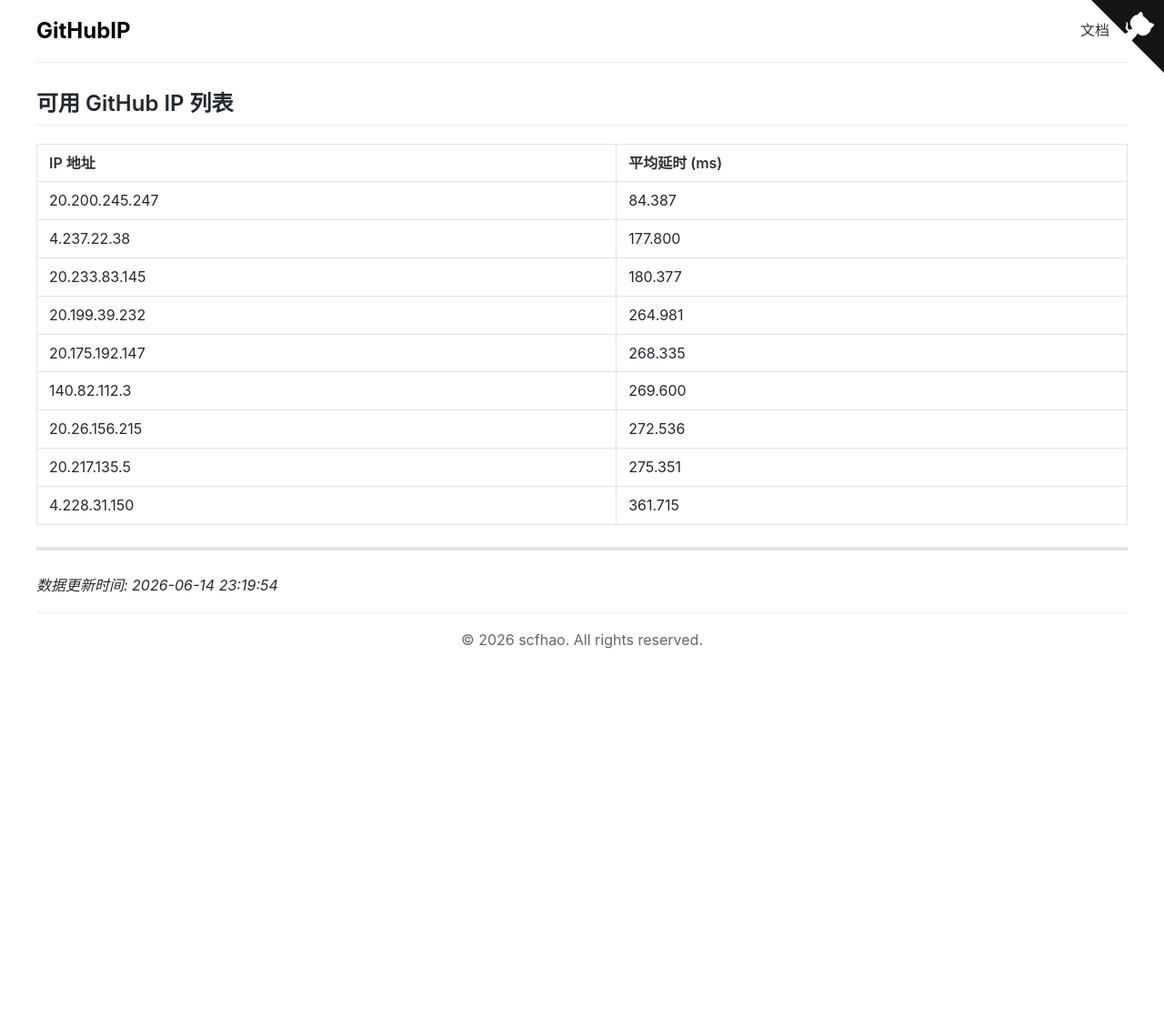
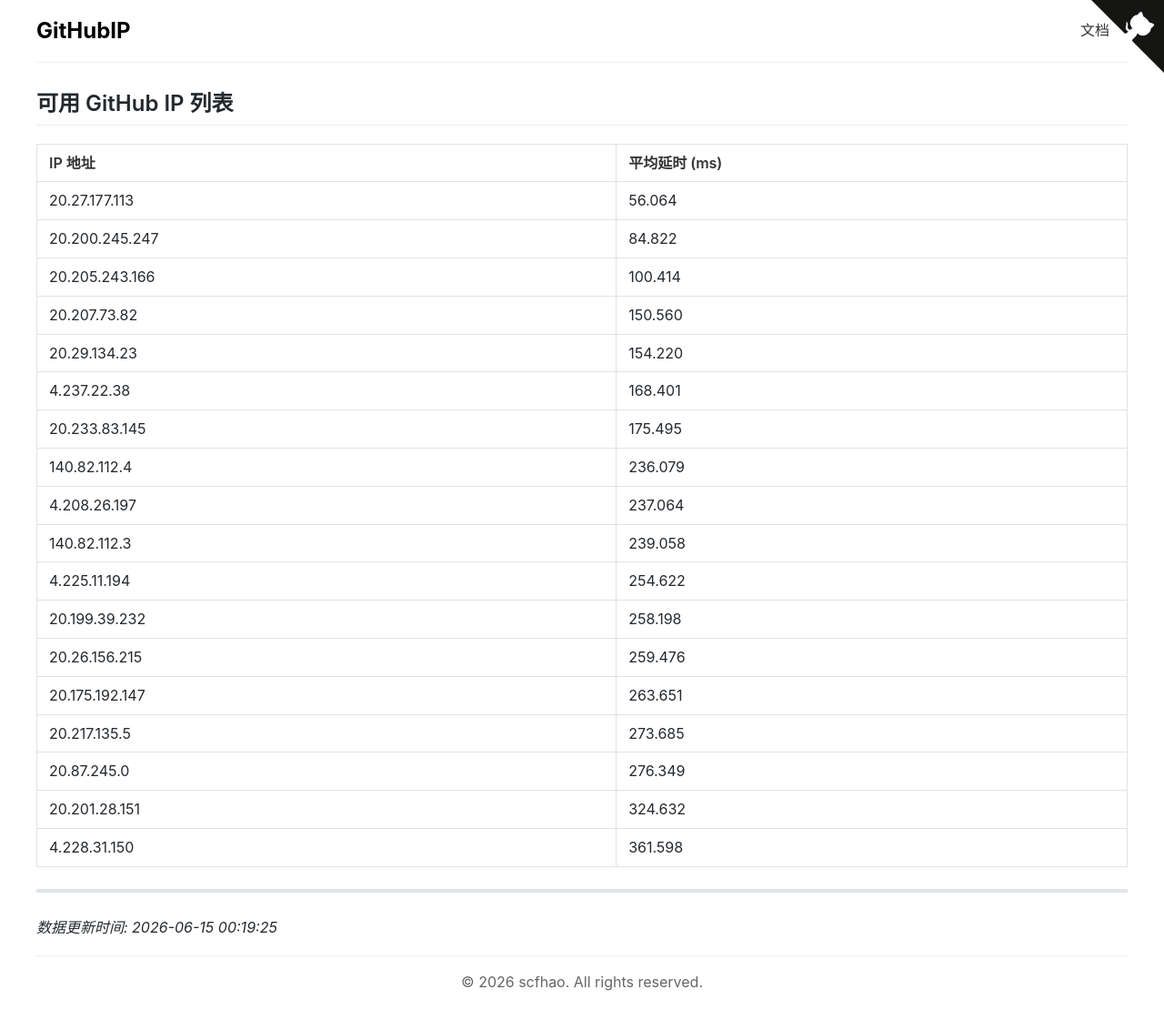
Before and after one commit to scfhao/GitHubIP, a Jekyll site: the page built from index.md, in a window 1280 px wide. Shown: the whole page at 91% size. Built offline with Jekyll 4.4.1, drawn with Linux system fonts in a browser that asks for light colours; before the commit the page ends 900 px from its top, so only the background shows below that.

Commit message:
自动脚本执行 - 2026-06-15 00:19:25

```diff
--- a/index.md
+++ b/index.md
@@ -1,23 +1,32 @@
 ---
 layout: home
 title: GitHub IP 列表
-date: 2026-06-14 23:19:54
+date: 2026-06-15 00:19:25
 ---
 
 ## 可用 GitHub IP 列表
 
 | IP 地址 | 平均延时 (ms) |
 |---------|--------------|
-| 20.200.245.247 | 84.387 |
-| 4.237.22.38 | 177.800 |
-| 20.233.83.145 | 180.377 |
-| 20.199.39.232 | 264.981 |
-| 20.175.192.147 | 268.335 |
-| 140.82.112.3 | 269.600 |
-| 20.26.156.215 | 272.536 |
-| 20.217.135.5 | 275.351 |
-| 4.228.31.150 | 361.715 |
+| 20.27.177.113 | 56.064 |
+| 20.200.245.247 | 84.822 |
+| 20.205.243.166 | 100.414 |
+| 20.207.73.82 | 150.560 |
+| 20.29.134.23 | 154.220 |
+| 4.237.22.38 | 168.401 |
+| 20.233.83.145 | 175.495 |
+| 140.82.112.4 | 236.079 |
+| 4.208.26.197 | 237.064 |
+| 140.82.112.3 | 239.058 |
+| 4.225.11.194 | 254.622 |
+| 20.199.39.232 | 258.198 |
+| 20.26.156.215 | 259.476 |
+| 20.175.192.147 | 263.651 |
+| 20.217.135.5 | 273.685 |
+| 20.87.245.0 | 276.349 |
+| 20.201.28.151 | 324.632 |
+| 4.228.31.150 | 361.598 |
 
 ---
 
-*数据更新时间: 2026-06-14 23:19:54*
+*数据更新时间: 2026-06-15 00:19:25*
```
